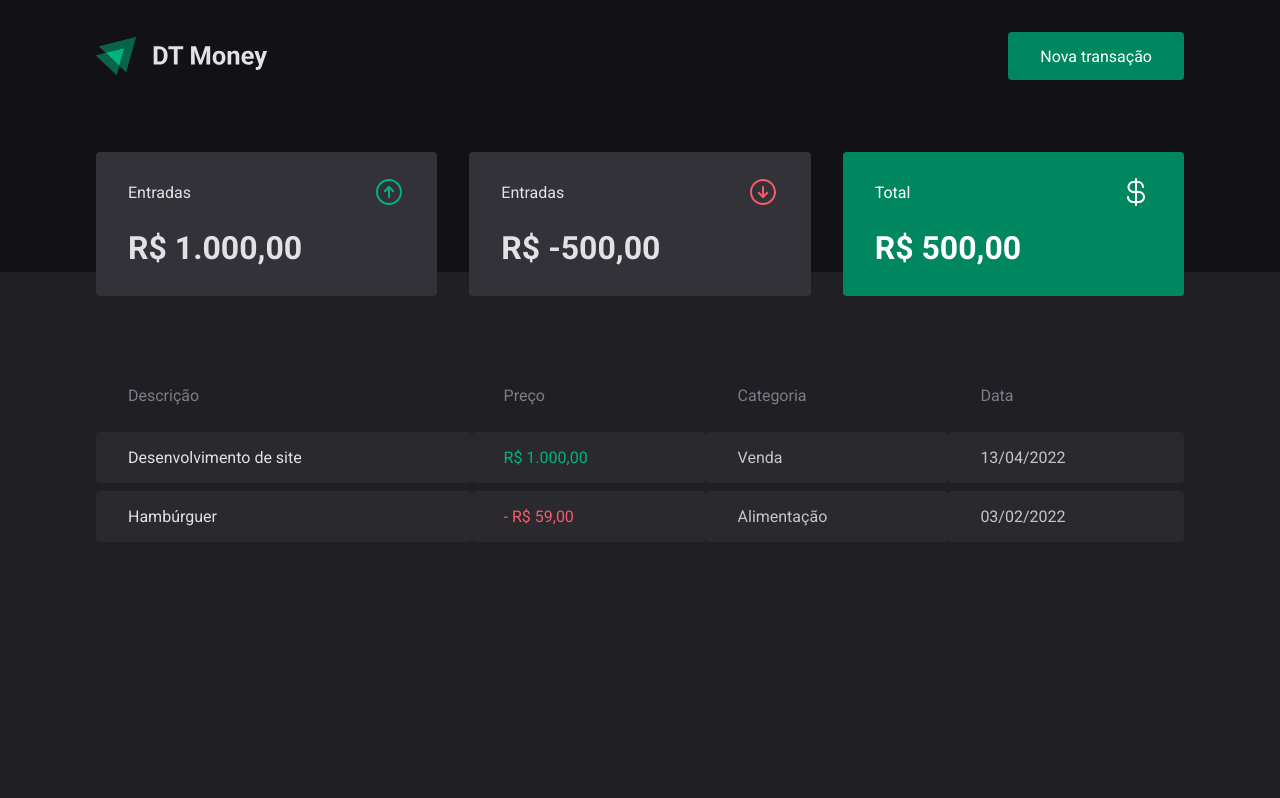
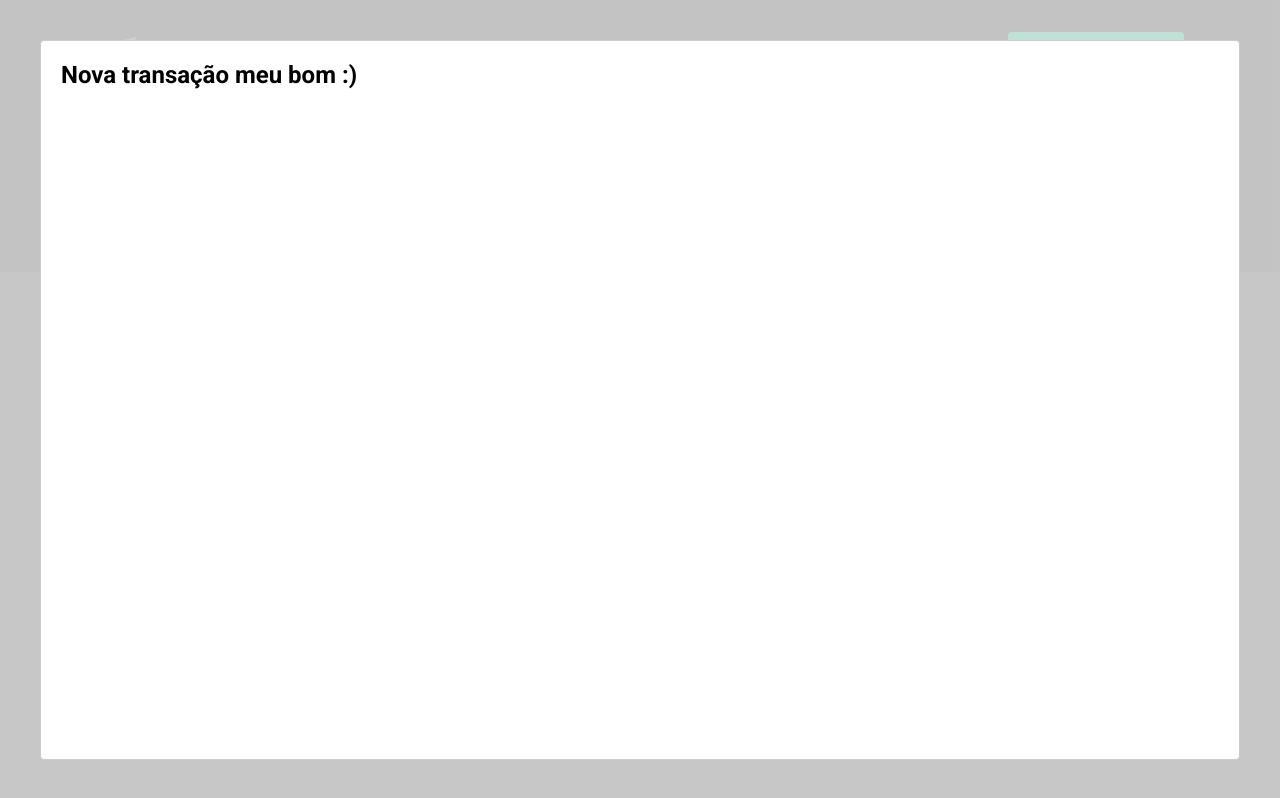
Before and after one commit to herbert366/aprendendoReact, a React (Create React App) app in the folder dtmoney/: page / in a window 1280 px wide. Both pictures are taken after a click on the button "Nova transação". Built offline with nearby package versions, Linux system fonts and the light colour scheme; no server answers; what miragejs would draw is missing.

Commit message:
adicionando modal no botão de trans

```diff
--- a/dtmoney/package.json
+++ b/dtmoney/package.json
@@ -3,10 +3,12 @@
   "version": "0.1.0",
   "private": true,
   "dependencies": {
+    "@types/react-modal": "^3.13.1",
     "axios": "^1.1.3",
     "miragejs": "^0.1.45",
     "react": "^18.2.0",
     "react-dom": "^18.2.0",
+    "react-modal": "^3.16.1",
     "react-scripts": "5.0.1",
     "styled-components": "^5.3.6",
     "web-vitals": "^2.1.0"
--- a/dtmoney/src/App.tsx
+++ b/dtmoney/src/App.tsx
@@ -1,12 +1,30 @@
+import { useState } from 'react'
 import { Dashboard } from './components/Dashboard/Dashboard'
 import { Header } from './components/Header'
 import { GlobalStyle } from './style/global'
+import Modal from 'react-modal'
+
+Modal.setAppElement('#root')
 
 export function App() {
+  const [isNewTransactionOpen, setIsNewTransactionOpen] = useState(false)
+  function handleOpenNewTransactionModal() {
+    setIsNewTransactionOpen(true)
+  }
+  function handleCloseNewTransactionModal() {
+    setIsNewTransactionOpen(false)
+  }
   return (
     <>
-      <Header />
+      <Header onOpenNewTransactionModal={handleOpenNewTransactionModal} />
       <Dashboard />
+
+      <Modal
+        isOpen={isNewTransactionOpen}
+        onRequestClose={handleCloseNewTransactionModal}
+      >
+        <h2>Nova transação meu bom :) </h2>
+      </Modal>
       <GlobalStyle />
     </>
   )
--- a/dtmoney/src/components/Header/index.tsx
+++ b/dtmoney/src/components/Header/index.tsx
@@ -1,12 +1,17 @@
 import logoImg from '../../assets/logo.svg'
 import { Container, Content } from './style'
 
-export function Header() {
+interface HeaderProps {
+  onOpenNewTransactionModal: () => void
+}
+export function Header({ onOpenNewTransactionModal }: HeaderProps) {
   return (
     <Container>
       <Content>
         <img src={logoImg} alt="dt Money" />
-        <button type="button">Nova transação</button>
+        <button type="button" onClick={onOpenNewTransactionModal}>
+          Nova transação
+        </button>
       </Content>
     </Container>
   )
```
Also changed, not shown: 1 other file (tests, documents, lock files or other folders).
